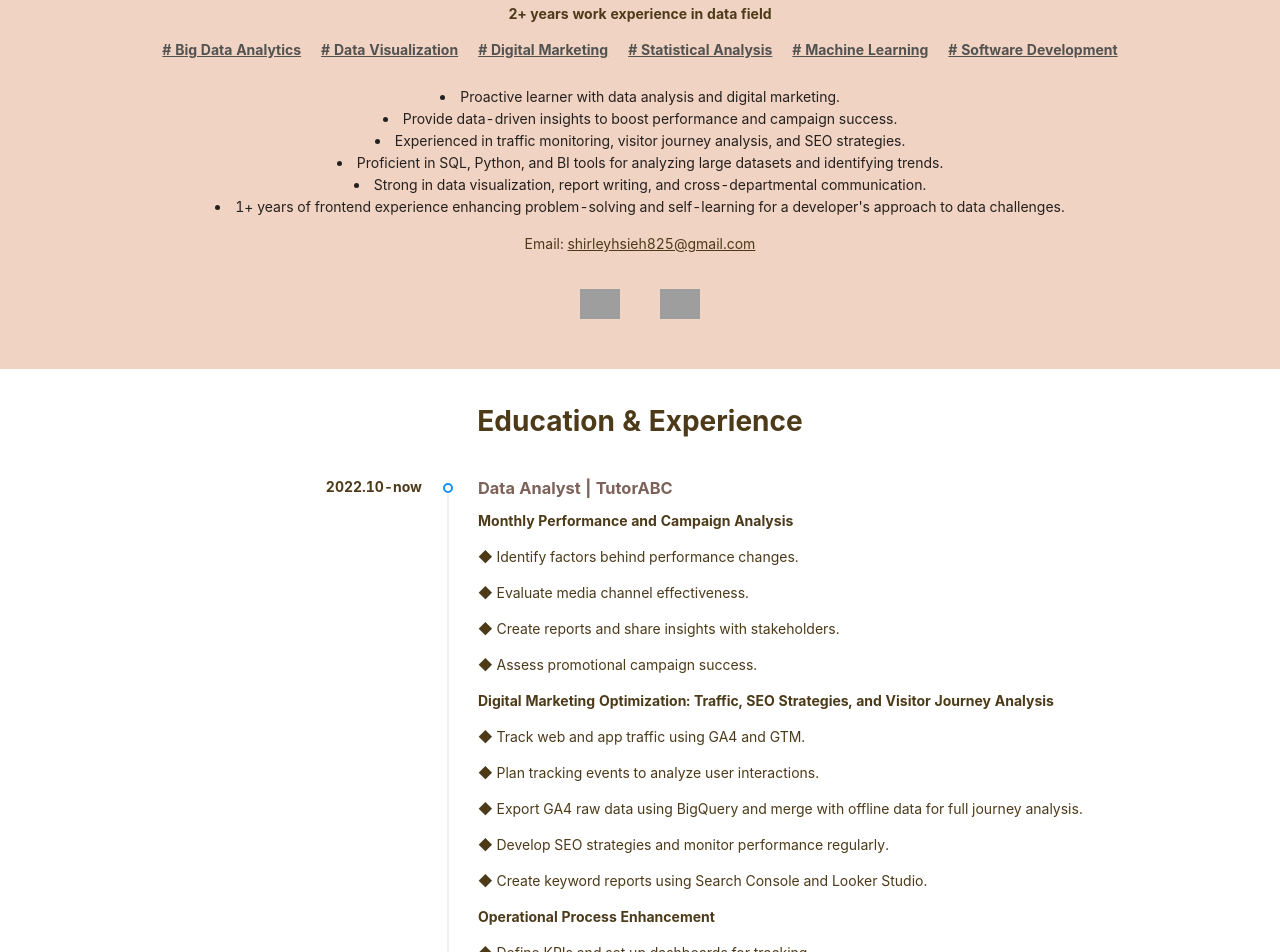
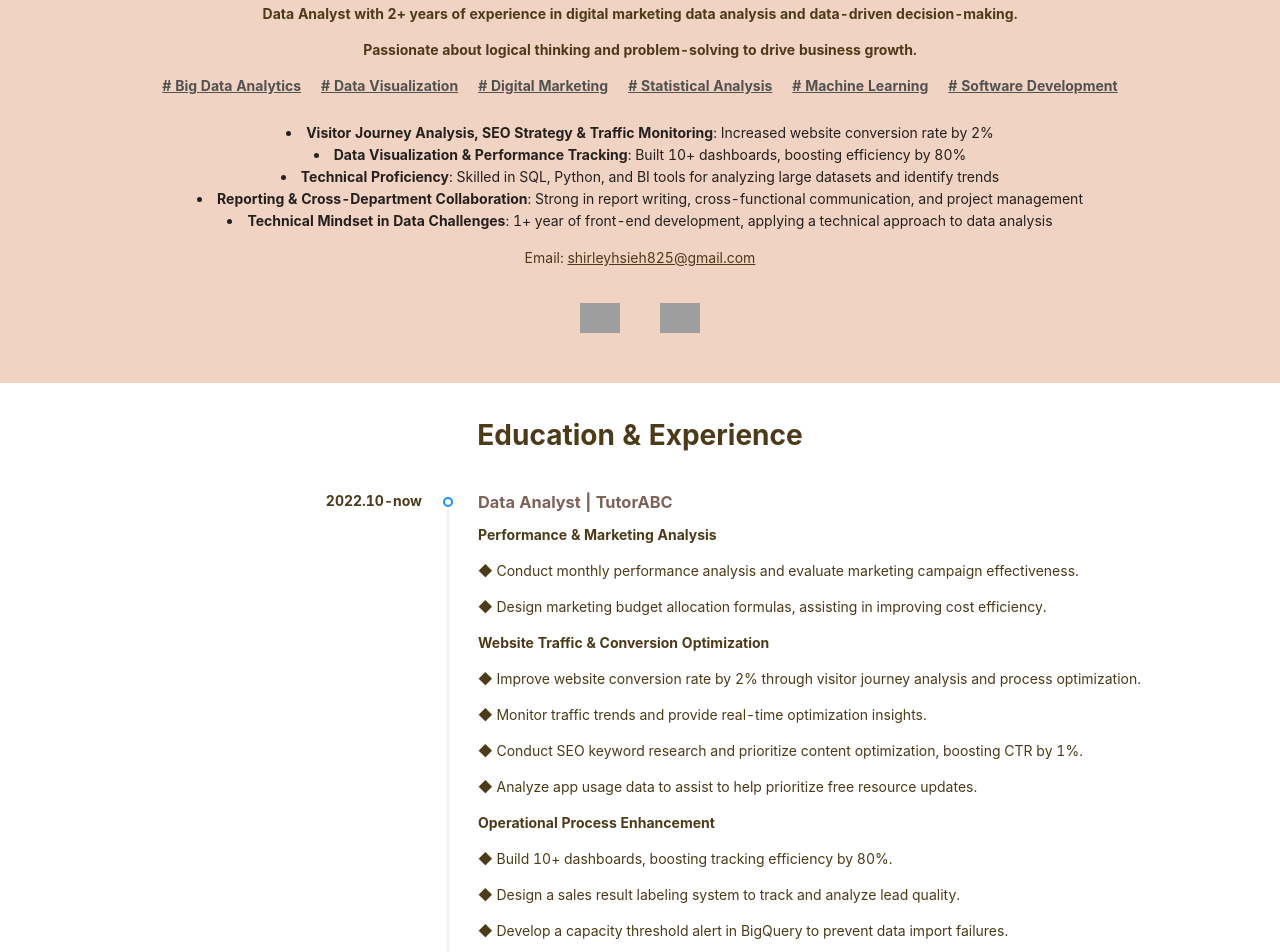
Before and after one commit to HsinShan/Portfolio-Blog, a React (Create React App) app: page / in a window 1280 px wide. Shown: the part 340-1292 px from the top of the page. Built offline with nearby package versions, Linux system fonts and the light colour scheme; grey boxes are pictures that could not be loaded.

Commit message:
20250209 title and experience update

```diff
--- a/src/components/main/title.js
+++ b/src/components/main/title.js
@@ -12,7 +12,16 @@ const Title = () => {
       <h1> Shirley Hsieh </h1>
       <h3> Data Analyst / Data Scientist</h3>
       <p>
-        <b>2+ years work experience in data field</b>
+        <b>
+          Data Analyst with 2+ years of experience in digital marketing data
+          analysis and data-driven decision-making.
+        </b>
+      </p>
+      <p>
+        <b>
+          Passionate about logical thinking and problem-solving to drive
+          business growth.
+        </b>
       </p>
       <div className="tags">
         <span># Big Data Analytics</span>
@@ -23,26 +32,25 @@ const Title = () => {
         <span># Software Development</span>
       </div>
       <div className="about">
-        <li>Proactive learner with data analysis and digital marketing.</li>
         <li>
-          Provide data-driven insights to boost performance and campaign
-          success.
+          <b>Visitor Journey Analysis, SEO Strategy & Traffic Monitoring</b>:
+          Increased website conversion rate by 2%
         </li>
         <li>
-          Experienced in traffic monitoring, visitor journey analysis, and SEO
-          strategies.
+          <b>Data Visualization & Performance Tracking</b>: Built 10+
+          dashboards, boosting efficiency by 80%
         </li>
         <li>
-          Proficient in SQL, Python, and BI tools for analyzing large datasets
-          and identifying trends.
+          <b>Technical Proficiency</b>: Skilled in SQL, Python, and BI tools for
+          analyzing large datasets and identify trends
         </li>
         <li>
-          Strong in data visualization, report writing, and cross-departmental
-          communication.
+          <b>Reporting & Cross-Department Collaboration</b>: Strong in report
+          writing, cross-functional communication, and project management
         </li>
         <li>
-          1+ years of frontend experience enhancing problem-solving and
-          self-learning for a developer's approach to data challenges.
+          <b>Technical Mindset in Data Challenges</b>: 1+ year of front-end
+          development, applying a technical approach to data analysis
         </li>
       </div>
       <p>
--- a/src/components/main/work.js
+++ b/src/components/main/work.js
@@ -8,34 +8,44 @@ const Work = () => {
       <Timeline mode="left">
         <Timeline.Item label="2022.10-now" color="blue">
           <h3>Data Analyst | TutorABC</h3>
-          <p class="block-title">Monthly Performance and Campaign Analysis</p>
-          <p>◆ Identify factors behind performance changes.</p>
-          <p>◆ Evaluate media channel effectiveness.</p>
-          <p>◆ Create reports and share insights with stakeholders.</p>
-          <p>◆ Assess promotional campaign success.</p>
-          <p class="block-title">
-            Digital Marketing Optimization: Traffic, SEO Strategies, and Visitor
-            Journey Analysis
+          <p class="block-title">Performance & Marketing Analysis</p>
+          <p>
+            ◆ Conduct monthly performance analysis and evaluate marketing
+            campaign effectiveness.
           </p>
-          <p>◆ Track web and app traffic using GA4 and GTM.</p>
-          <p>◆ Plan tracking events to analyze user interactions.</p>
           <p>
-            ◆ Export GA4 raw data using BigQuery and merge with offline data for
-            full journey analysis.
+            ◆ Design marketing budget allocation formulas, assisting in
+            improving cost efficiency.
           </p>
-          <p>◆ Develop SEO strategies and monitor performance regularly.</p>
+          <p class="block-title">Website Traffic & Conversion Optimization</p>
           <p>
-            ◆ Create keyword reports using Search Console and Looker Studio.
+            ◆ Improve website conversion rate by 2% through visitor journey
+            analysis and process optimization.
+          </p>
+          <p>
+            ◆ Monitor traffic trends and provide real-time optimization
+            insights.
+          </p>
+          <p>
+            ◆ Conduct SEO keyword research and prioritize content optimization,
+            boosting CTR by 1%.
+          </p>
+          <p>
+            ◆ Analyze app usage data to assist to help prioritize free resource
+            updates.
           </p>
           <p class="block-title">Operational Process Enhancement</p>
-          <p>◆ Define KPIs and set up dashboards for tracking.</p>
-          <p>◆ Automate solutions to optimize daily operations.</p>
-          <p class="block-title">Data Governance</p>
+          <p>◆ Build 10+ dashboards, boosting tracking efficiency by 80%.</p>
           <p>
-            ◆ Ensure data accuracy and compliance with the data engineering
-            team.
+            ◆ Design a sales result labeling system to track and analyze lead
+            quality.
           </p>
-          <p class="block-title">Cross-Functional Collaboration</p>
+          <p>
+            ◆ Develop a capacity threshold alert in BigQuery to prevent data
+            import failures.
+          </p>
+          <p class="block-title">Data Governance & Collaboration</p>
+          <p>◆ Ensure data accuracy to support reliable analysis.</p>
           <p>◆ Support marketing, sales, and RD with data analysis.</p>
           <p>
             ◆ Participate in project management for timely delivery and analysis
```
